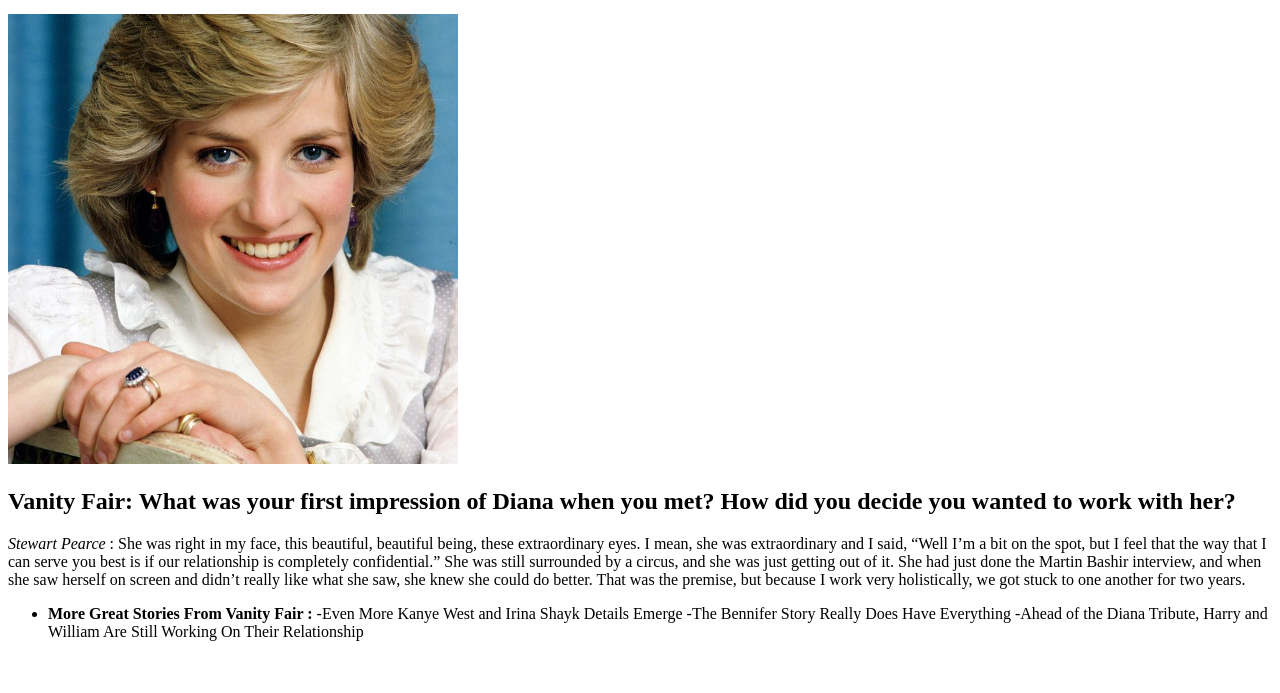
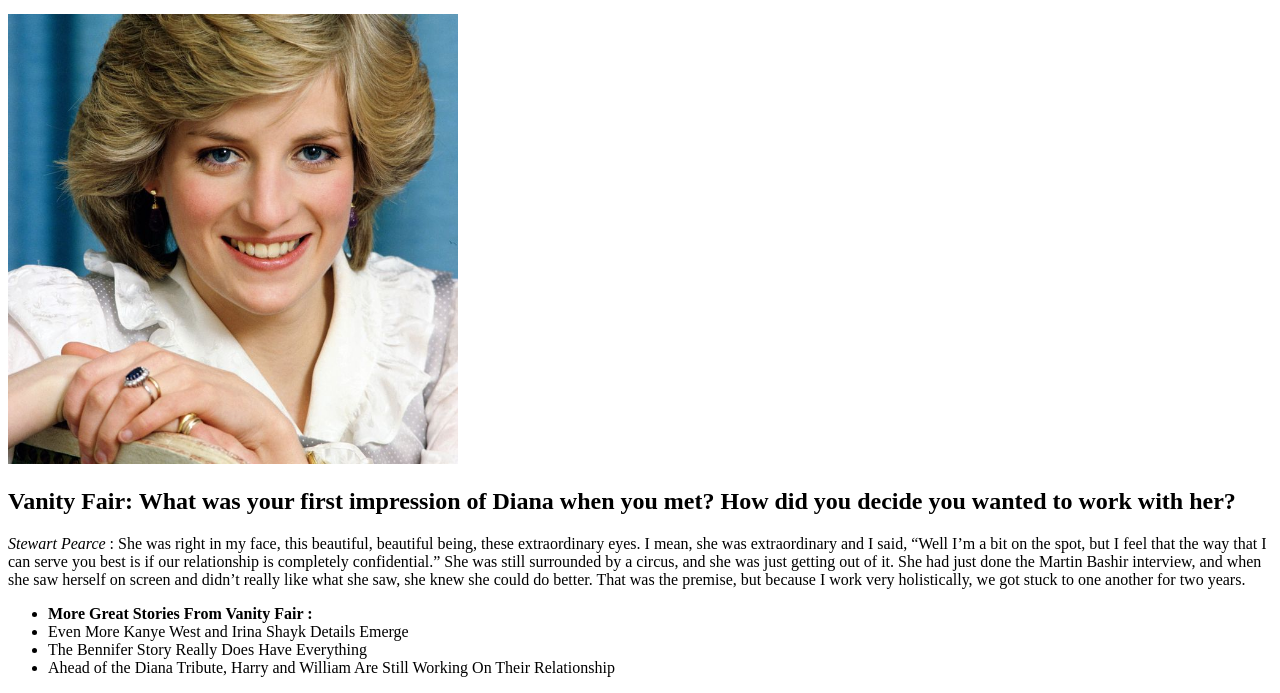
Before and after one commit to NastiaRudkovska/HTML, a plain HTML site: page homework1.html in a window 1280 px wide. Shown: the part 118-811 px from the top of the page. Drawn offline with Linux system fonts and the light colour scheme.

Commit message:
added alt and tag <li>

```diff
--- a/homework1.html
+++ b/homework1.html
@@ -21,9 +21,9 @@
     really like what she saw, she knew she could do better. That was the premise, but because I work very holistically,
     we got stuck to one another for two years. </p>
 <ul> <li> <b> More Great Stories From Vanity Fair : </b>
-    -Even More Kanye West and Irina Shayk Details Emerge
-    -The Bennifer Story Really Does Have Everything
-    -Ahead of the Diana Tribute, Harry and William Are Still Working On Their Relationship</li>
+    <li> Even More Kanye West and Irina Shayk Details Emerge </li>
+    <li> The Bennifer Story Really Does Have Everything </li>
+    <li> Ahead of the Diana Tribute, Harry and William Are Still Working On Their Relationship </li> </li>
 
 
 </ul>
```
